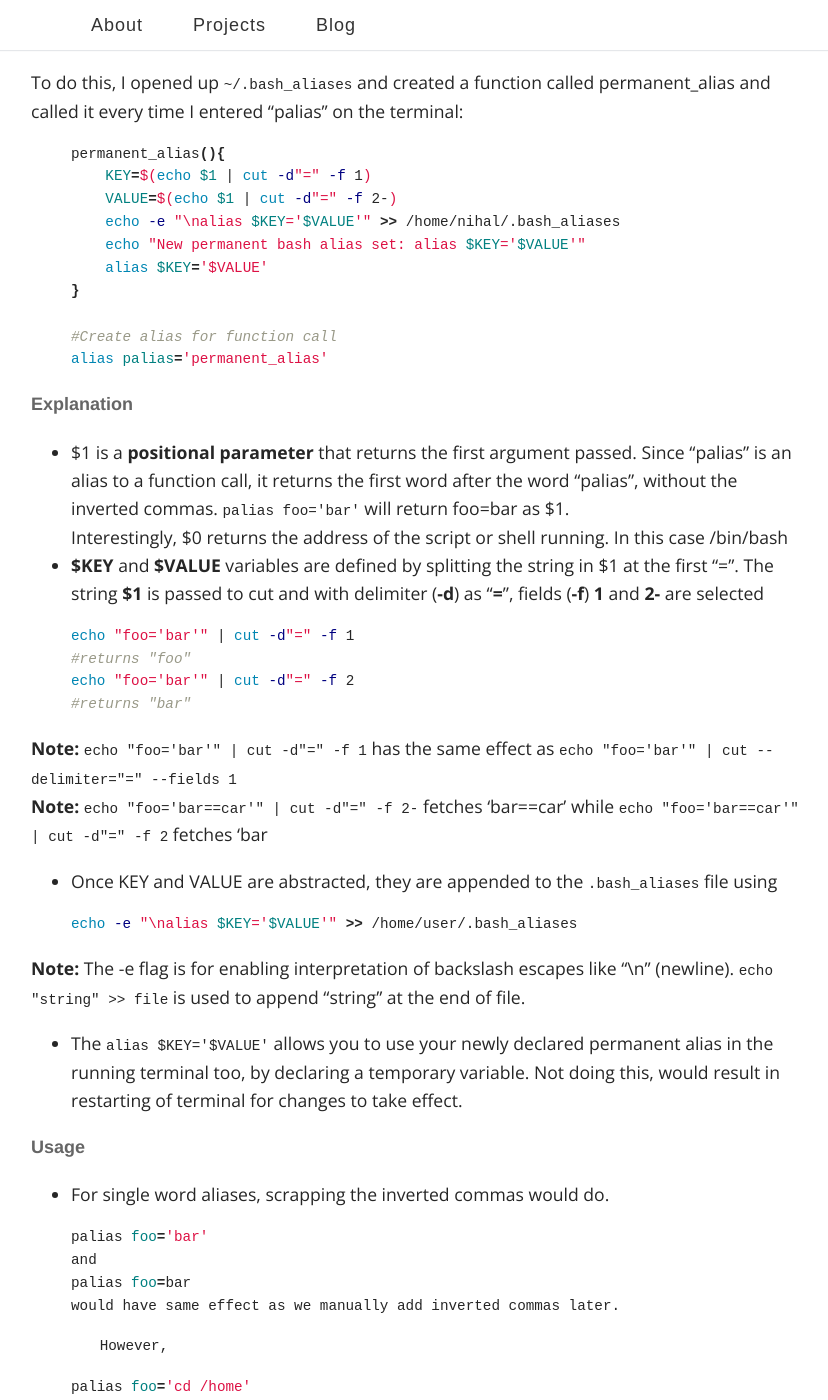
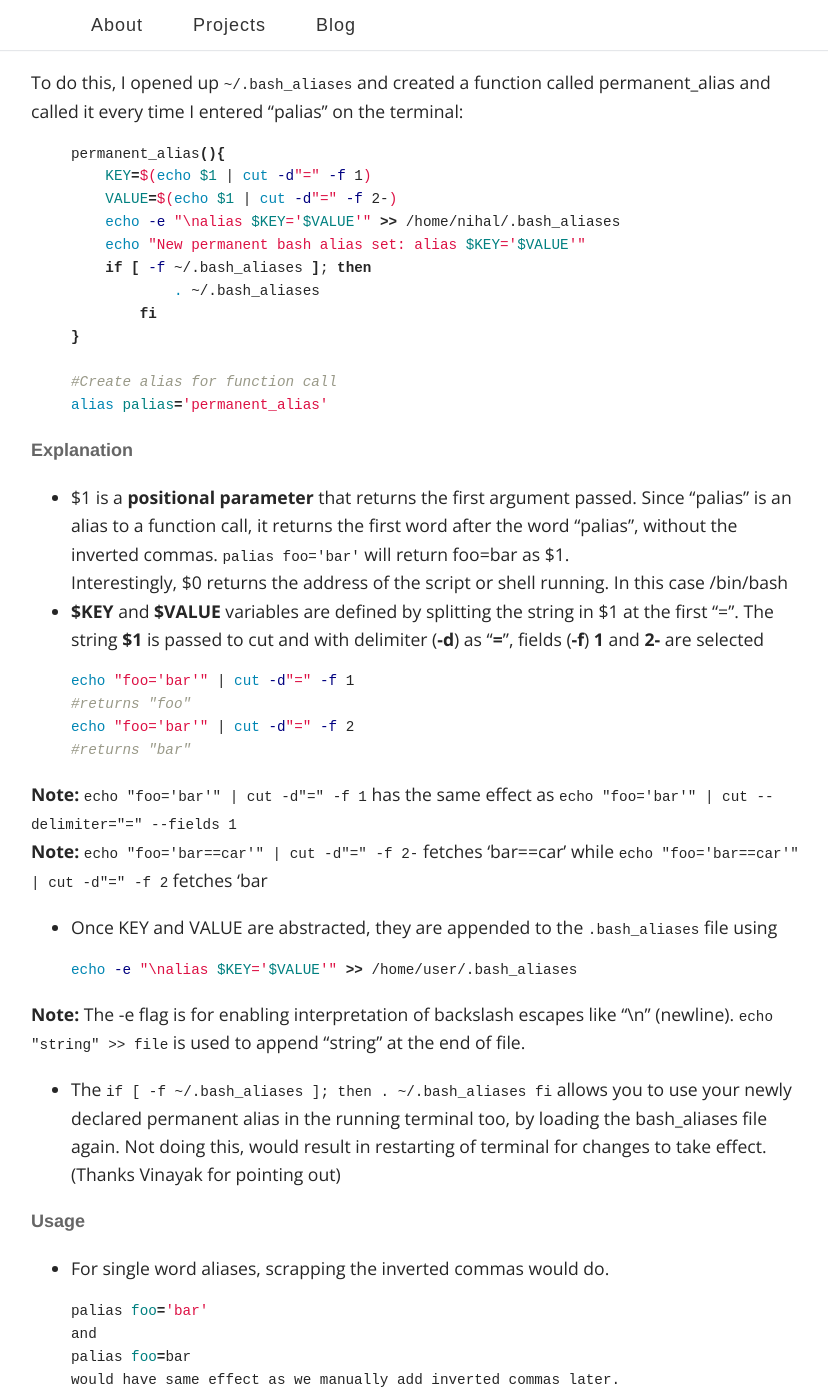
Before and after one commit to nihal111/nihal111.github.io, a Jekyll site: the page built from _posts/2016-05-08-playing-with-aliases.markdown, in a window 1280 px wide and 1400 px high, scrolled down 1641 px. Shown: the whole window, without its empty margins (224-1052 px from the left). Built offline with Jekyll 4.4.1, drawn with Linux system fonts in a browser that asks for light colours; some web fonts are replaced; comment, search, counter and statistics services are not loaded.

Commit message:
Vinayak's fix

```diff
--- a/_posts/2016-05-08-playing-with-aliases.markdown
+++ b/_posts/2016-05-08-playing-with-aliases.markdown
@@ -54,7 +54,9 @@ permanent_alias(){
     VALUE=$(echo $1 | cut -d"=" -f 2-)
     echo -e "\nalias $KEY='$VALUE'" >> /home/nihal/.bash_aliases
     echo "New permanent bash alias set: alias $KEY='$VALUE'"
-    alias $KEY='$VALUE'
+    if [ -f ~/.bash_aliases ]; then
+	    . ~/.bash_aliases
+	fi
 }
 
 #Create alias for function call
@@ -76,7 +78,7 @@ echo "foo='bar'" | cut -d"=" -f 2
 + Once KEY and VALUE are abstracted, they are appended to the `.bash_aliases` file using {% highlight bash %}echo -e "\nalias $KEY='$VALUE'" >> /home/user/.bash_aliases{% endhighlight %}
 **Note:**  The -e flag is for enabling interpretation of backslash escapes like "\n" (newline). `echo "string" >> file` is used to append "string" at the end of file.
 
-+ The `alias $KEY='$VALUE'` allows you to use your newly declared permanent alias in the running terminal too, by declaring a temporary variable. Not doing this, would result in restarting of terminal for changes to take effect.
++ The `if [ -f ~/.bash_aliases ]; then . ~/.bash_aliases fi` allows you to use your newly declared permanent alias in the running terminal too, by loading the bash_aliases file again. Not doing this, would result in restarting of terminal for changes to take effect. (Thanks Vinayak for pointing out)
 
 #### Usage
 + For single word aliases, scrapping the inverted commas would do.
```
